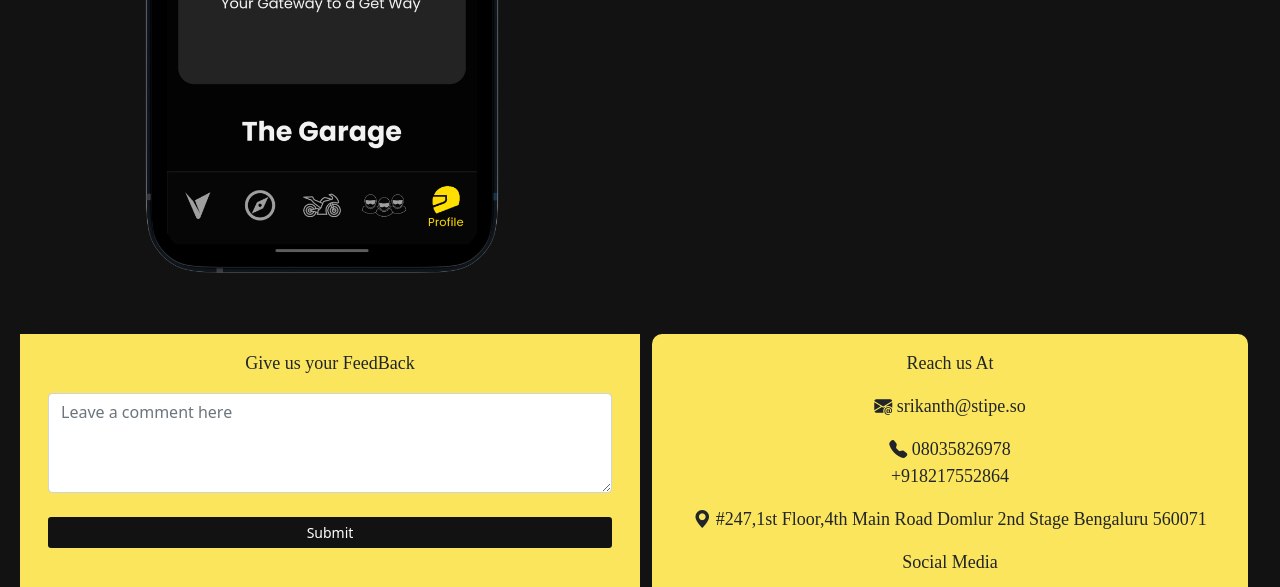
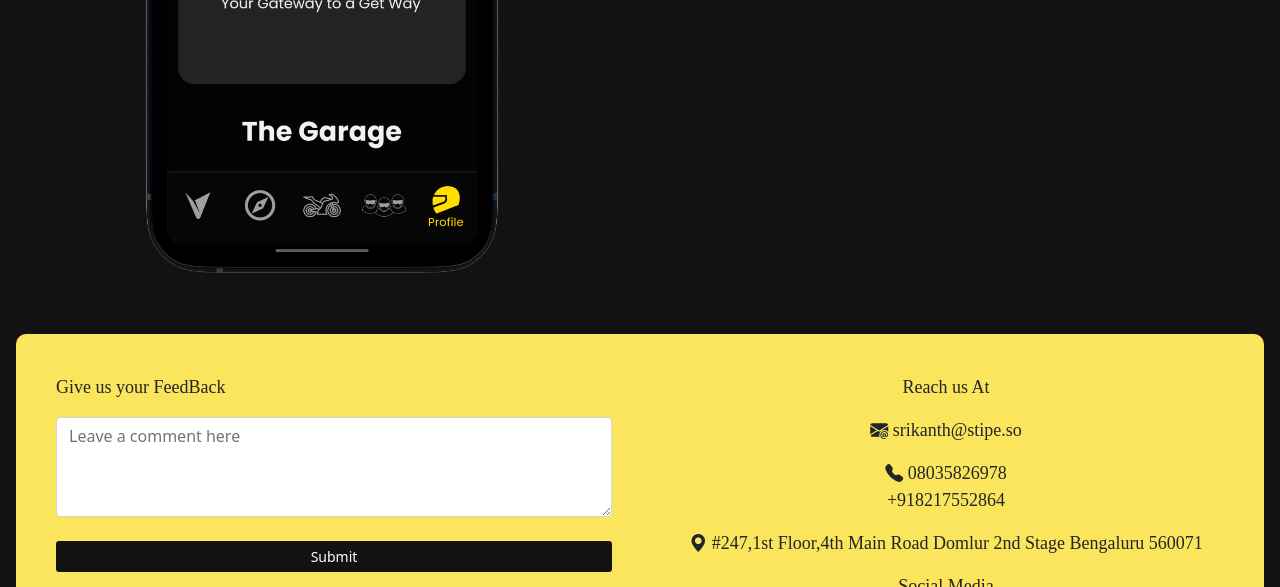
Before and after one commit to ugandhar1/Testing_Web_Site, a website: page real_roadies_website/index.html in a window 1280 px wide. Shown: the part 3141-3728 px from the top of the page. Drawn offline with nearby package versions, Linux system fonts and the light colour scheme.

Commit message:
changes happening

```diff
--- a/real_roadies_website/index.html
+++ b/real_roadies_website/index.html
@@ -39,12 +39,11 @@
                 <ul class="navbar-nav sm-icons mr-0">
                     <a class="nav-link" target="_blank" href="https://instagram.com/realroadies.club?igshid=YmMyMTA2M2Y="><i class="bi bi-instagram"></i></a>&nbsp;&nbsp;
                     <a class="nav-link" target="_blank" href="https://www.facebook.com/realroadies.club?mibextid=ZbWKwL"><i class="bi bi-facebook"></i></a>&nbsp;&nbsp;
-                    <a class="nav-link" target="_blank" href="#"><i class="bi bi-linkedin"></i></a>&nbsp;&nbsp;
+                    <a class="nav-link" target="_blank" href="https://in.linkedin.com/company/stipesolutions"><i class="bi bi-linkedin"></i></a>&nbsp;&nbsp;
                 </ul>
             </div>
         </nav>
         <!--Navbar End-->
-
 <!--<body containers using responsive box model>-->
     <div class="container-fluid py-5">
         <!--Plan ride Enjoy Ride part  -->
@@ -184,7 +183,7 @@
         </div>
         <div class="w-100 d-none d-md-block"></div><br>
         <!--Footer part-->
-    <div class="container-fluid">
+    <!-- <div class="container-fluid">
         <div class="col-12">
         <div class="row">
                     <div class="col-6 justify-content-center text-center" style="background-color:#FAE55C; border-radius:10;">
@@ -211,6 +210,49 @@
                 </div>
             </div>
         </div>
-    </div>
+    </div> -->
+    <section class="">
+        <!-- Footer -->
+        <footer class="Footer">
+          <!-- Grid container -->
+          <div class="container-fluid p-4">
+            <!--Grid row-->
+            <div class="row">
+              <!--Grid column-->
+              <div class="col-lg-6 col-md-12 mb-4 mb-md-0">
+                    <div class="Footer p-3">
+                        <p class="text-Explore">Give us your FeedBack</p>
+                        <form action="###">
+                            <div class="form-group">
+                                <textarea class="form-control" placeholder="Leave a comment here" id="floatingTextarea2" style="height: 100px;"></textarea><br>
+                                <button type="submit" class="btn btn-sm btn-block" style="background-color:#121212; color:white">Submit</button>
+                            </div>
+                        </form>
+                    </div>
+              </div>
+              <!--Grid column-->
+
+              <div class="col-lg-6 col-md-12 mb-4 mb-md-0 justify-content-center text-center">
+                <div class="Footer p-3">
+                    <p class="text-Explore">Reach us At</p>
+                    <p class="text-Explore"><i class="bi bi-envelope-at-fill"></i>&nbsp;srikanth@stipe.so</p>
+                    <p class="text-Explore"><i class="bi bi-telephone-fill"></i>&nbsp;08035826978<br>+918217552864</p>
+                    <p class="text-Explore"><i class="bi bi-geo-alt-fill"></i>&nbsp;#247,1st Floor,4th Main Road Domlur 2nd Stage Bengaluru 560071</p>
+                    <p class="text-Explore">Social Media</p>
+                    <a href="https://instagram.com/realroadies.club?igshid=YmMyMTA2M2Y="><i class="bi bi-instagram"></i></a>&nbsp;&nbsp;
+                    <a href="https://www.facebook.com/realroadies.club?mibextid=ZbWKwL"><i class="bi bi-facebook"></i></a>&nbsp;&nbsp;
+                </div>
+              </div>
+              <!--Grid column-->
+
+            </div>
+            <!--Grid row-->
+          </div>
+          <!-- Grid container -->
+
+          <!-- Copyright -->
+        </footer>
+        <!-- Footer -->
+      </section>
 </body>
 </html>
```
